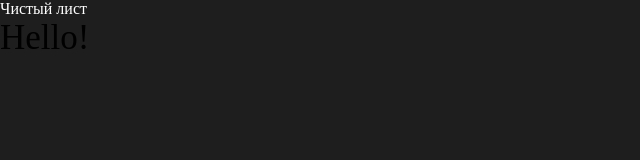
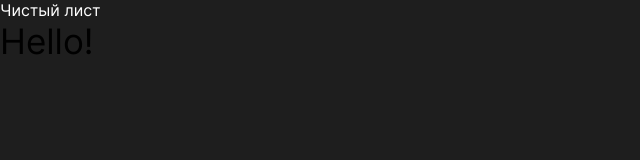
Before and after one commit to proggi28/First-project, a plain HTML site: page index.html in a window 1280 px wide. Shown: the full height of the page, 0-640 px from the left. Drawn offline with Linux system fonts and the light colour scheme; files whose address does not match are found by name.

Commit message:
add fonts to body

```diff
--- a/styles/style.css
+++ b/styles/style.css
@@ -1,6 +1,8 @@
 body {
     margin: 0;
     background-color: #1e1e1e;
+    font-family: Inter, Arial, Helvetica, sans-serif;
+    font-weight: 400;
 }
 
 h1,
```
